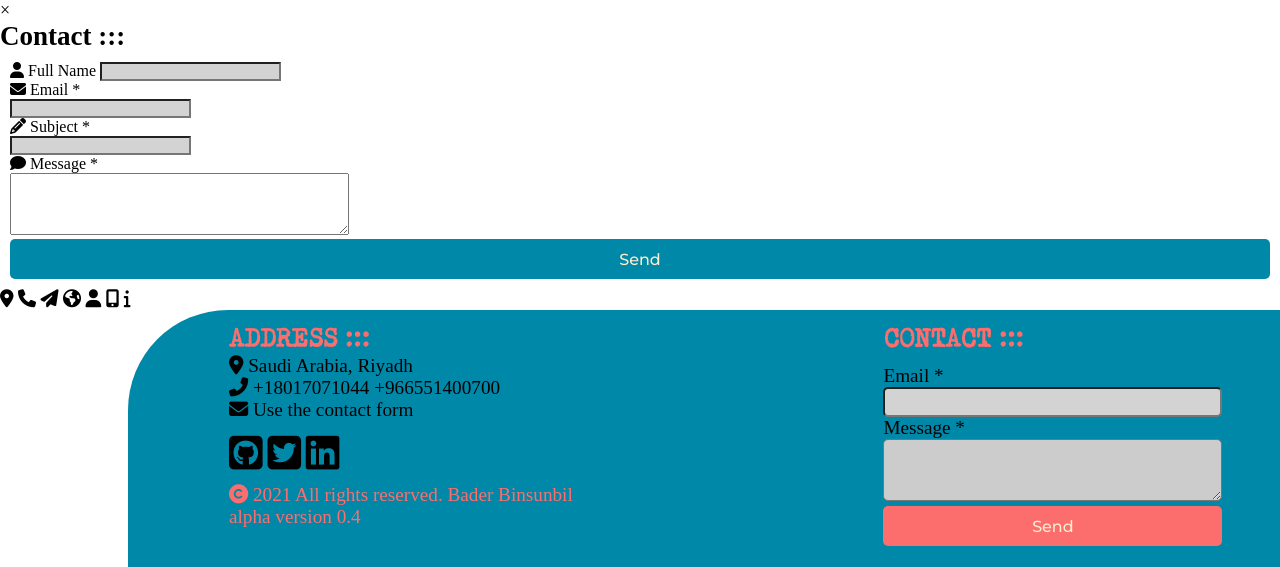
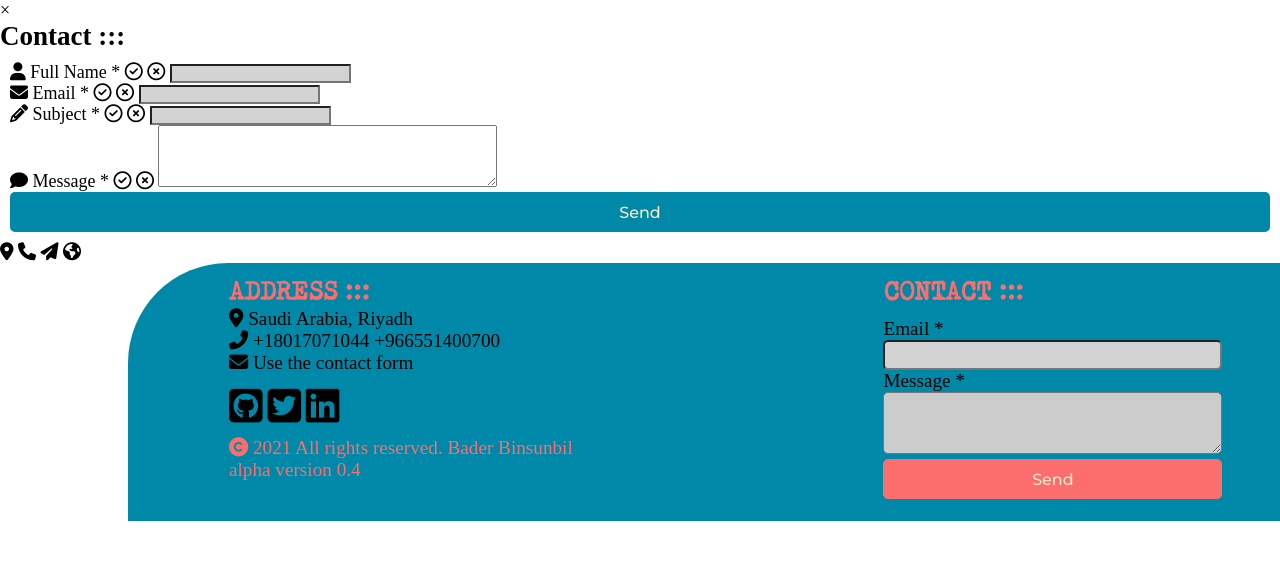
Before and after one commit to baziz22/baziz22, a PHP site: template views/includes/contact_modal.php in a window 1280 px wide. Shown: the top 567 px of the page. Run offline with PHP 8.4, Linux system fonts and the light colour scheme; the template is opened without the code that fills it, so the values that code supplies are empty; some libraries are stand-ins or nearby versions.

Commit message:
fixing contact_modal.js and contact_modal.php

```diff
--- a/views/includes/contact_modal.php
+++ b/views/includes/contact_modal.php
@@ -64,32 +64,43 @@
         Your message was sent, thank you!
       </div>
 
-      <form id="contactForm" name="contactForm" class="contactForm" method="POST" enctype="text/plain">
+      <form id="contact-form" name="contact-form" class="contact-form" method="POST" enctype="text/plain">
 
-        <div class="contact-label">
+        <div class="contact-box">
           <span class="fa fa-user"></span>
-          <label class="label" for="contact-name">Full Name</label>
-          <input type="text" class="contact-input contact-email"" name=" contact-name" id="contact-name" />
-        </div>
-        <div class="contact-label">
-          <span class="fa fa-envelope"></span>
-          <label class="label" for="contact-name">Email *</label>
+          <label class="label" for="contact-full-name">Full Name <span class="asterisk-required">*</span></label>
+          <i class="fa-regular fa-circle-check"></i>
+          <i class="fa-regular fa-circle-xmark"></i>
+          <small></small>
+          <input type="text" class="contact-input contact-full-name"" name=" contact-full-name" id="contact-full-name" />
 
         </div>
-        <input type="email" class="contact-input contact-email" name="contact-email" id="contact-email" required>
+        <div class="contact-box">
+          <span class="fa fa-envelope"></span>
+          <label class="label" for="contact-name">Email <span class="asterisk-required">*</span></label>
+          <i class="fa-regular fa-circle-check"></i>
+          <i class="fa-regular fa-circle-xmark"></i>
+          <small></small>
+          <input type="text" class="contact-input contact-email" name="contact-email" id="contact-email">
+        </div>
 
-        <div class="contact-label">
+        <div class="contact-box">
           <span class="fa fa-pencil"></span>
-          <label class="label" for="-contact-subject">Subject *</label>
+          <label class="label" for="-contact-subject">Subject <span class="asterisk-required">*</span></label>
+          <i class="fa-regular fa-circle-check"></i>
+          <i class="fa-regular fa-circle-xmark"></i>
+          <small></small>
+          <input type="text" class="contact-input contact-subject" name="contact-subject" id="contact-subject" >
         </div>
-        <input type="text" class="contact-input contact-subject" name="contact-subject" id="subject" required>
 
-
-        <div class="contact-label">
+        <div class="contact-box">
           <span class="fa fa-comment"></span>
-          Message *
+          <label class="label" for="-contact-subject">Message <span class="asterisk-required">*</span></label>
+          <i class="fa-regular fa-circle-check"></i>
+          <i class="fa-regular fa-circle-xmark"></i>
+          <small></small>
+          <textarea class="contact-input contact-text-area" name="contact-message" cols="40" rows="4" id="contact-message" ></textarea>
         </div>
-        <textarea class="contact-input contact-text-area" name="contact-message" cols="40" rows="4" id="contact-message" required></textarea>
 
         <button class="btn contact-submit-btn" type="submit">Send</button>
       </form>
@@ -105,16 +116,10 @@
       <span class="fa fa-phone"></span>
       <span class="fa fa-paper-plane"></span>
       <span class="fa fa-globe"></span>
-      <span class="fa fa-user"></span>
-      <span class="fa fa-mobile-phone"></span>
-      <span class="fa fa-info"></span>
-
     </div>
 
   </div>
 </div>
 
-<script src="<?php URLROOT; ?>public/js/contact-submission.js"></script>
-<script src="<?php URLROOT; ?>public/js/popper.js"></script>
-<script src="https://maps.googleapis.com/maps/api/js?key=AIzaSyBVWaKrjvy3MaE7SQ74_uJiULgl1JY0H2s&sensor=false"></script>
-<script src="<?php URLROOT; ?>public/js/google-map.js"></script>
+<script src="<?php URLROOT; ?>public/js/contact-validation.js"></script>
+<!-- <script src="<?php URLROOT; ?>public/js/google-map.js"></script> -->
```
Also changed, not shown: public/js/contact-validation.js (+39 -22 lines), public/js/contact_modal.js (+7 -3 lines).
